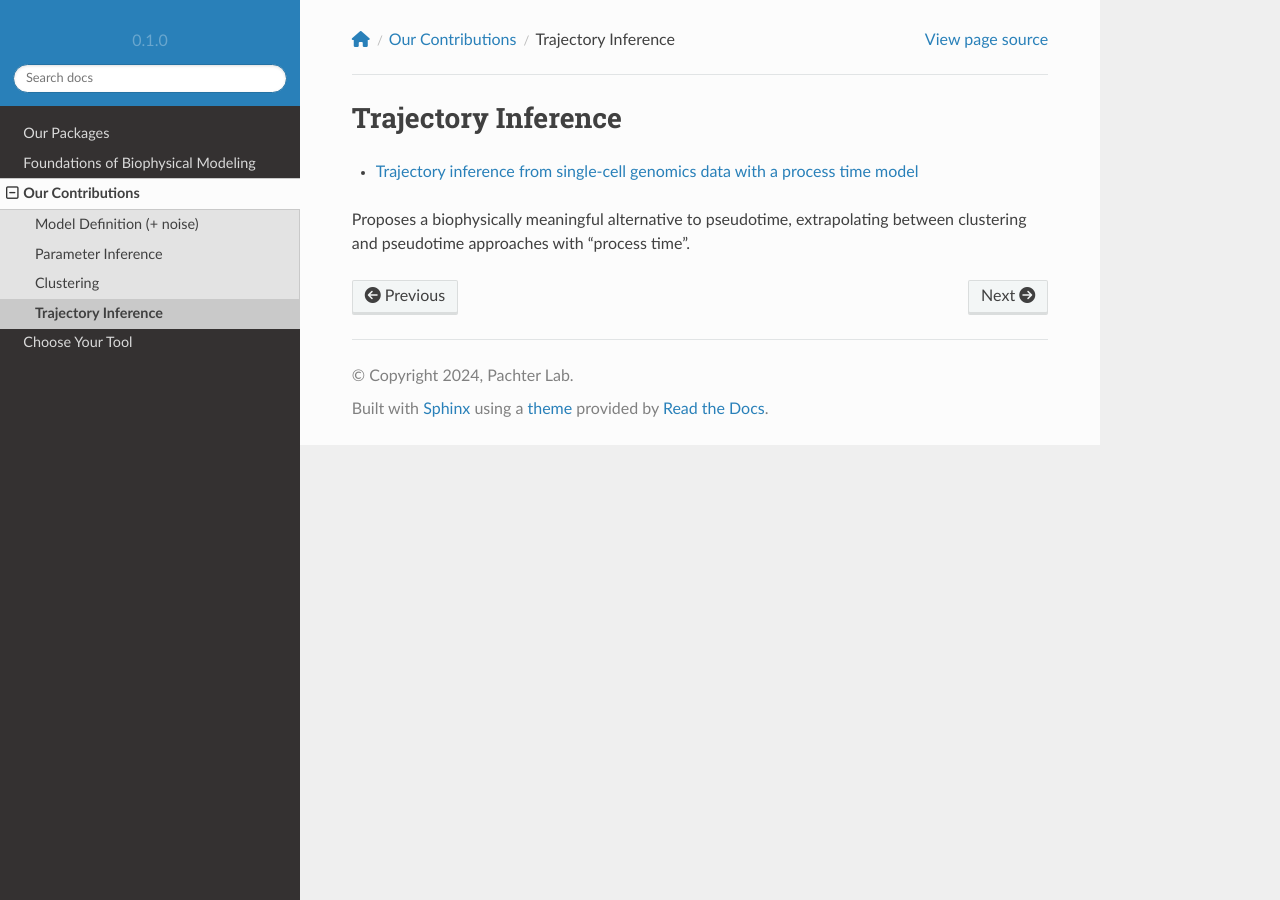
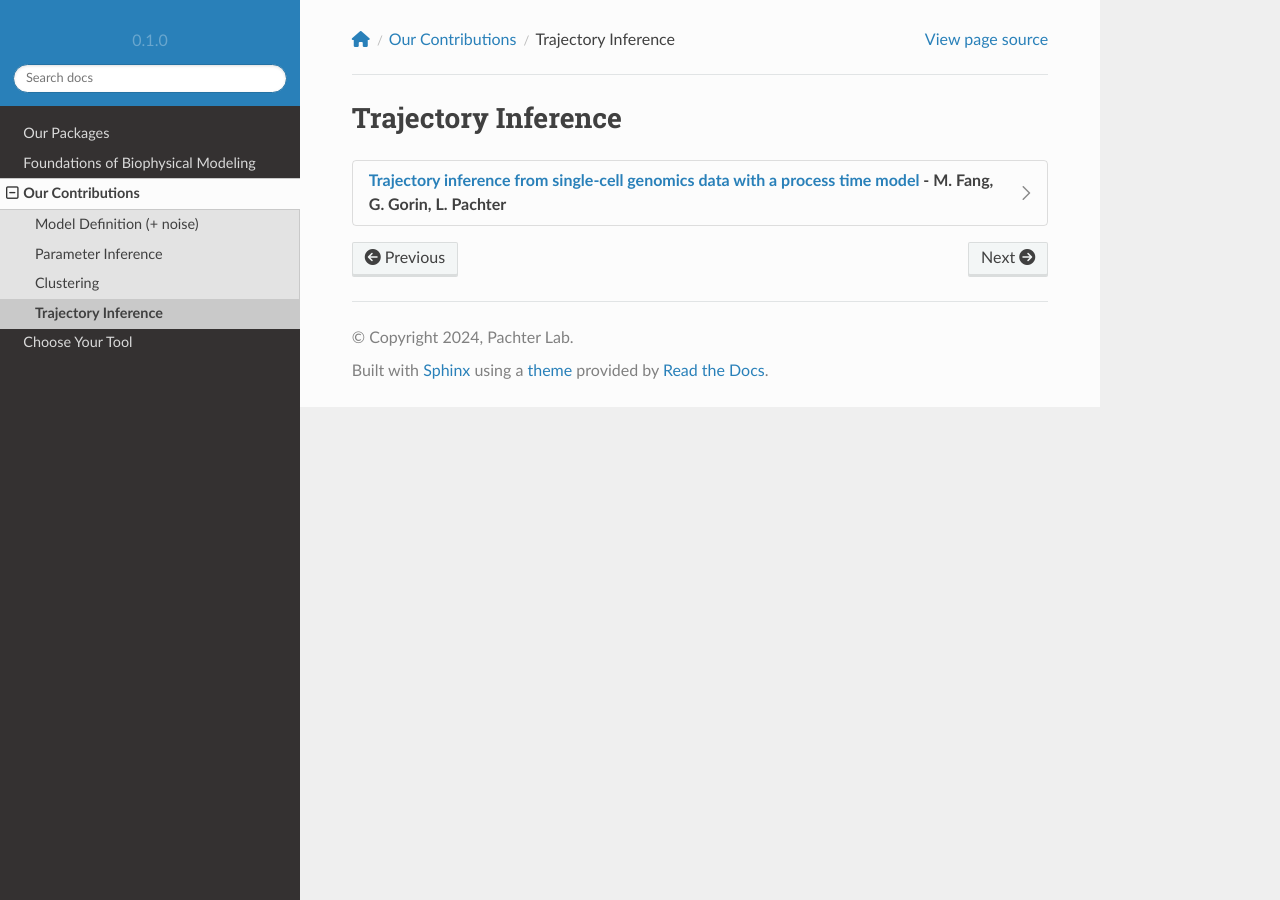
Before and after one commit to pachterlab/biophysics, a Sphinx documentation site: the page built from docs/source/contributions_trajectory_inference.rst, in a window 1280 px wide. Built offline with Sphinx 7.4.7 and the Read the Docs theme 2.0.0, drawn with Linux system fonts in a browser that asks for light colours; nearby versions of some CDN libraries; pages that are not in the unit, such as notebooks, are missing from menus.

Commit message:
Update contributions_trajectory_inference.rst

```diff
--- a/docs/source/contributions_trajectory_inference.rst
+++ b/docs/source/contributions_trajectory_inference.rst
@@ -2,6 +2,15 @@
 Trajectory Inference
 =====
 
-* `Trajectory inference from single-cell genomics data with a process time model <https://www.biorxiv.org/content/10.1101/2024.01.26.577510v1>`_
+.. dropdown:: `Trajectory inference from single-cell genomics data with a process time model <https://www.biorxiv.org/content/10.1101/2024.01.26.577510v1>`_ - M. Fang, G. Gorin, L. Pachter
 
-Proposes a biophysically meaningful alternative to pseudotime, extrapolating between clustering and pseudotime approaches with "process time".
+  .. grid:: 2
+
+    .. grid-item::  Proposes a biophysically meaningful alternative to pseudotime, extrapolating between clustering and pseudotime approaches with "process time".
+
+    .. grid-item::
+
+      .. image:: ./figures/process_time.png
+                        :width: 250
+                        :align: center
+                        :alt: Parameter inference
```
